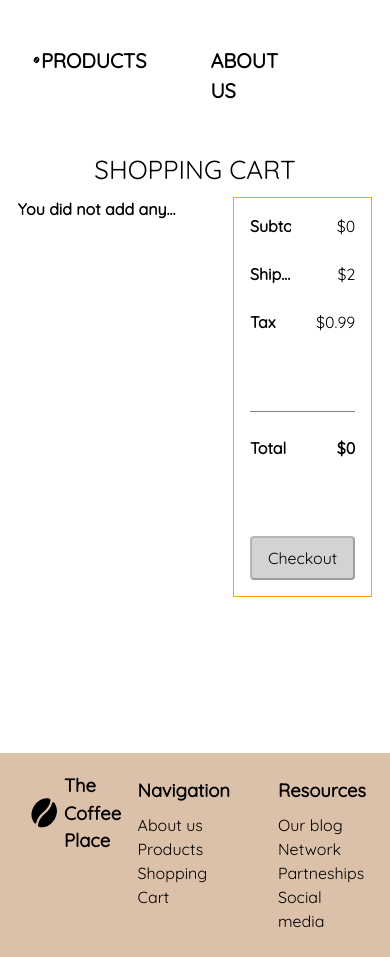
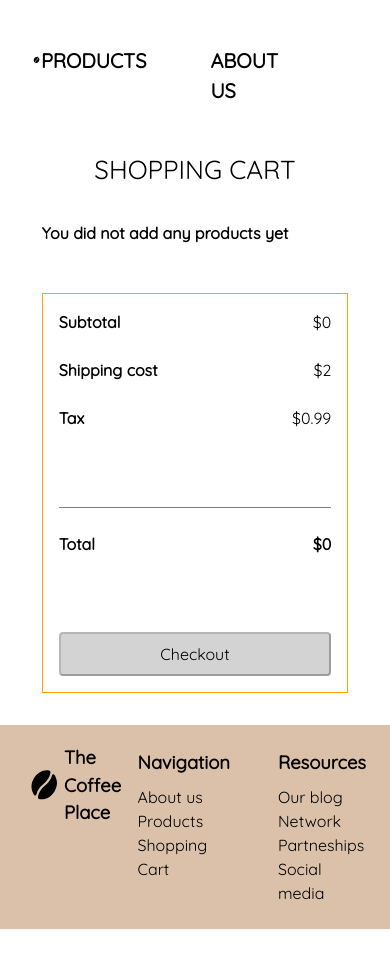
Before and after one commit to mbonete/coffee-place, a Next.js app: page /shopping-cart in a window 390 px wide. After the commit the page ends 929 px from the top, so only its background shows below. Built offline with nearby package versions, Linux system fonts and the light colour scheme.

Commit message:
feat(shopping cart page): adds responsiveness with media query

```diff
--- a/src/app/shopping-cart/page.js
+++ b/src/app/shopping-cart/page.js
@@ -71,8 +71,16 @@ const Grid = styled.div`
   padding-bottom: 48px;
   margin: 0 auto;
 
-  @media (max-width: 1200px){
+  @media (max-width: 1600px){
+    width: 90%;
+
+  }
+
+  @media (max-width: 850px){
     width: 95%;
+    grid-template-columns: revert;
+    gap: 32px;
+    padding: 24px;
   }
 `;
 const ListWrapper = styled.div`
@@ -84,6 +92,7 @@ const ListWrapper = styled.div`
 
   @media (max-width: 850px){
     margin: 8px;
+    min-height: revert;
   }
 `;
 
```
